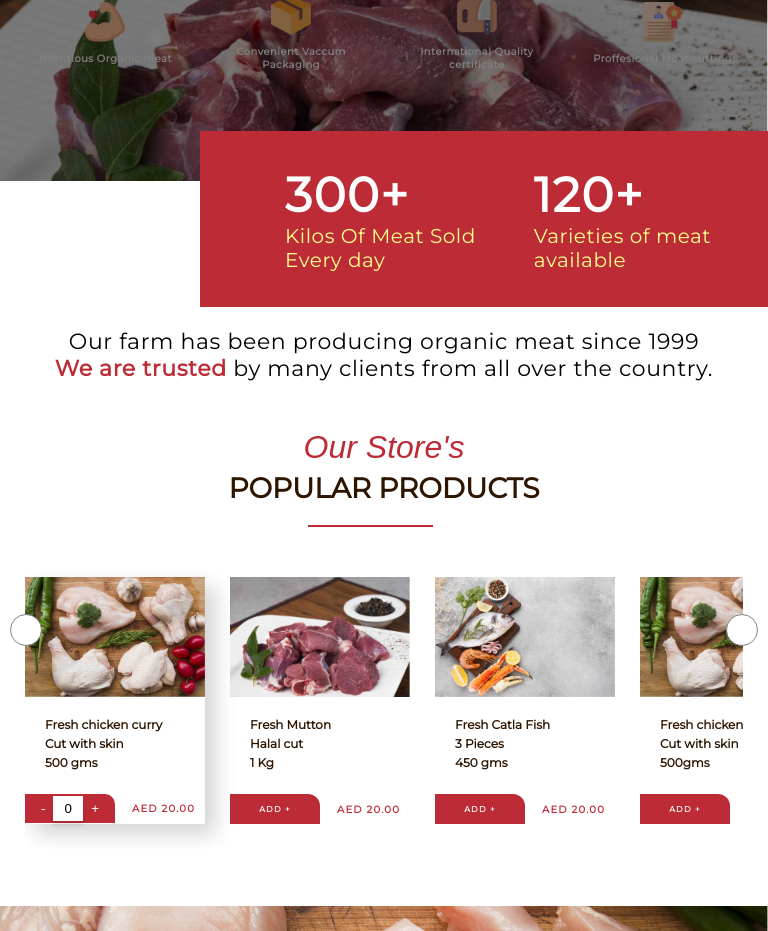
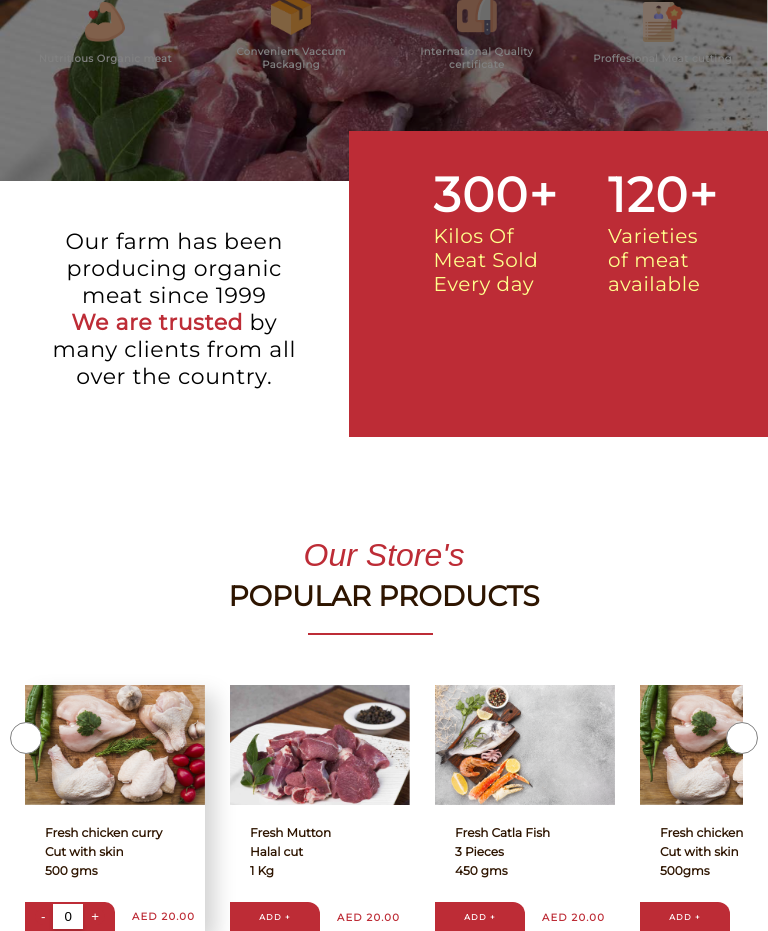
Before and after one commit to vivekkravindraa/freshmeat, a React (Create React App) app: page / in a window 768 px wide. Shown: the part 1920-2851 px from the top of the page. Built offline with nearby package versions, Linux system fonts and the light colour scheme; some icons are missing.

Commit message:
mobile and tablet fixes

```diff
--- a/src/components/HomeComponents/AboutUs/AboutUs.css
+++ b/src/components/HomeComponents/AboutUs/AboutUs.css
@@ -423,7 +423,6 @@
         letter-spacing: 0.65px;
         opacity: 1;
         position: relative;
-        bottom: -100px;
     }
 
     .AboutUs-description {
@@ -452,9 +451,9 @@
         display: flex;
         padding: 35px 0 35px 35px;
         background-color: #bd2c36;
-        position: absolute;
+        position: relative;
         top: -50px;
-        left: 200px;
+        right: 0;
     }
 
     .AboutUs-analytics__item {
--- a/src/components/ProductComponents/ProductPricing/ProductPricing.css
+++ b/src/components/ProductComponents/ProductPricing/ProductPricing.css
@@ -319,10 +319,6 @@
         -ms-overflow-style: none;
     }
 
-    .ProductPricing-item:first-child {
-        border-top: 1px solid lightgray;
-    }
-
     .ProductPricing-category-sort::-webkit-scrollbar {
         display: none;
     }
@@ -332,6 +328,10 @@
         grid-template-columns: 2fr 4fr;
         padding: 25px;
         border-bottom: 1px solid lightgray;
+    }
+
+    .ProductPricing-item:first-child {
+        border-top: 1px solid lightgray;
     }
 
     .ProductPricing-item:nth-last-child(-n + 1) {
```
